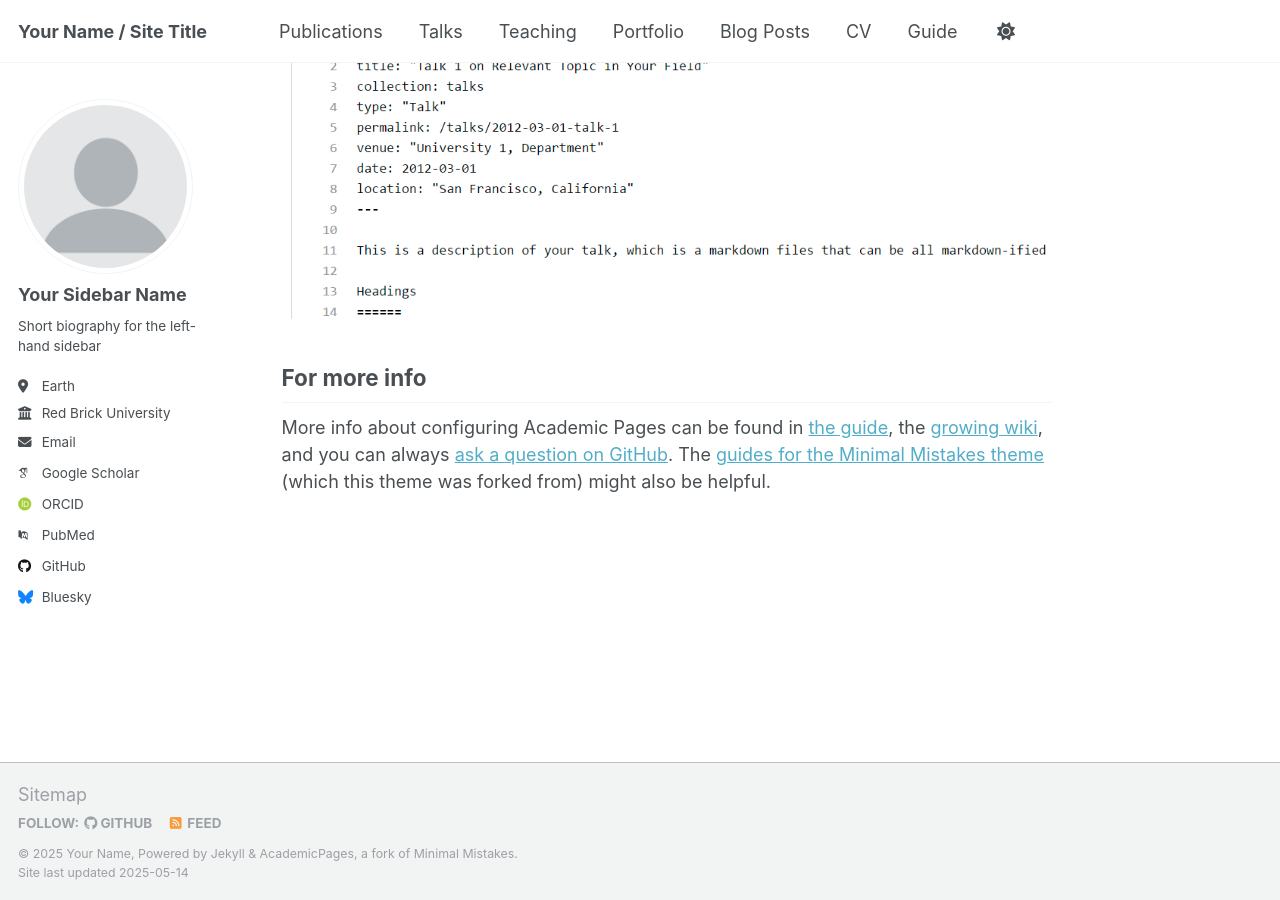
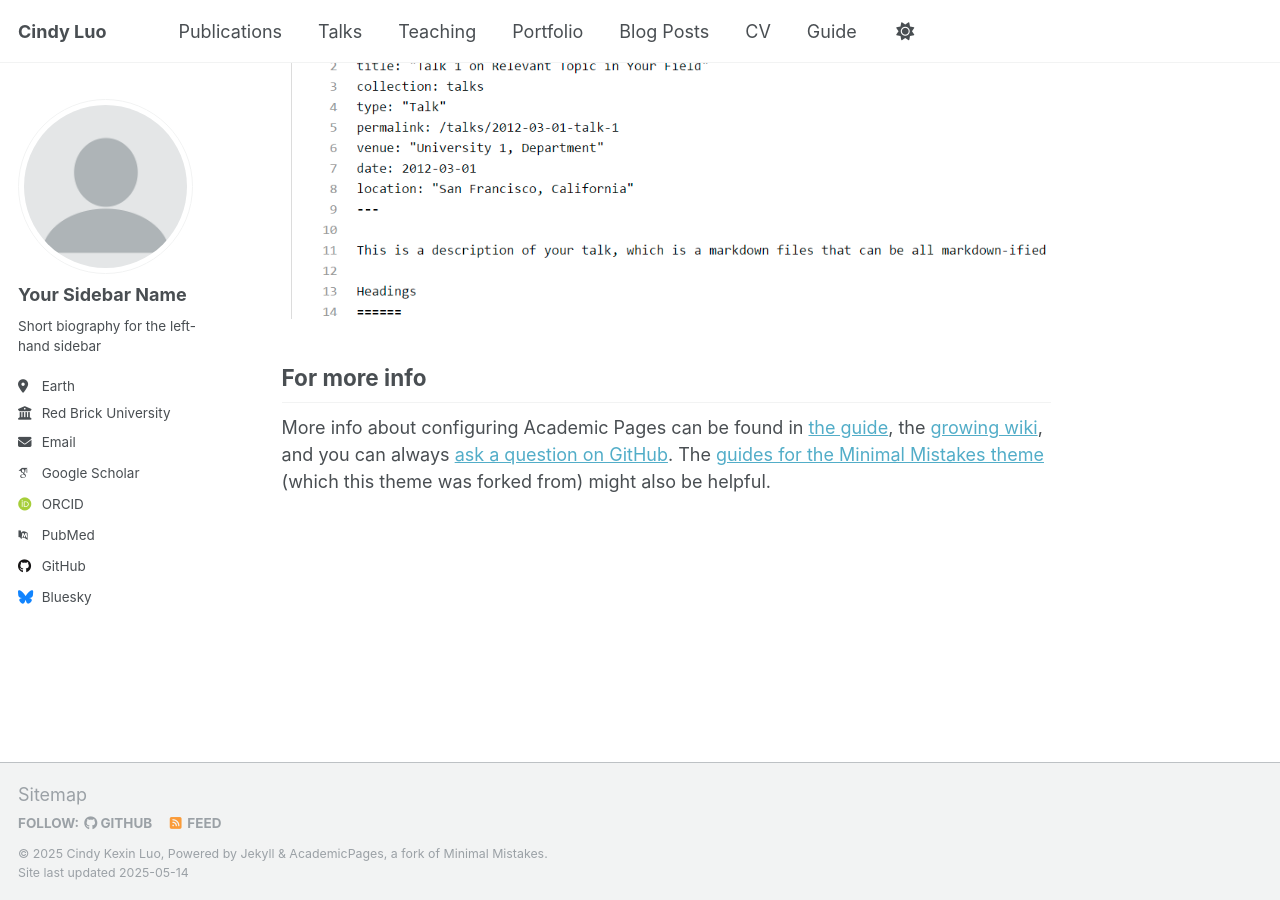
Before and after one commit to cindyLuo99/cindyluo.github.io, a Jekyll site: the page built from _pages/about.md, in a window 1280 px wide and 900 px high, scrolled down 2636 px. Built offline with Jekyll 4.4.1, drawn with Linux system fonts in a browser that asks for light colours; some web fonts are replaced.

Commit message:
Update _config.yml

```diff
--- a/_config.yml
+++ b/_config.yml
@@ -9,9 +9,9 @@
 # Basic Site Settings
 locale                   : "en-US"
 site_theme               : "default"
-title                    : "Your Name / Site Title"
+title                    : "Cindy Luo"
 title_separator          : "-"
-name                     : &name "Your Name"
+name                     : &name "Cindy Kexin Luo"
 description              : &description "personal description"
 url                      : https://academicpages.github.io # the base hostname & protocol for your site e.g. "https://[your GitHub username].github.io" or if you already have some other page hosted on Github then use "https://[your GitHub username].github.io/[Your Repo Name]"
 baseurl                  : "" # the subpath of your site, e.g. "/blog"
```
